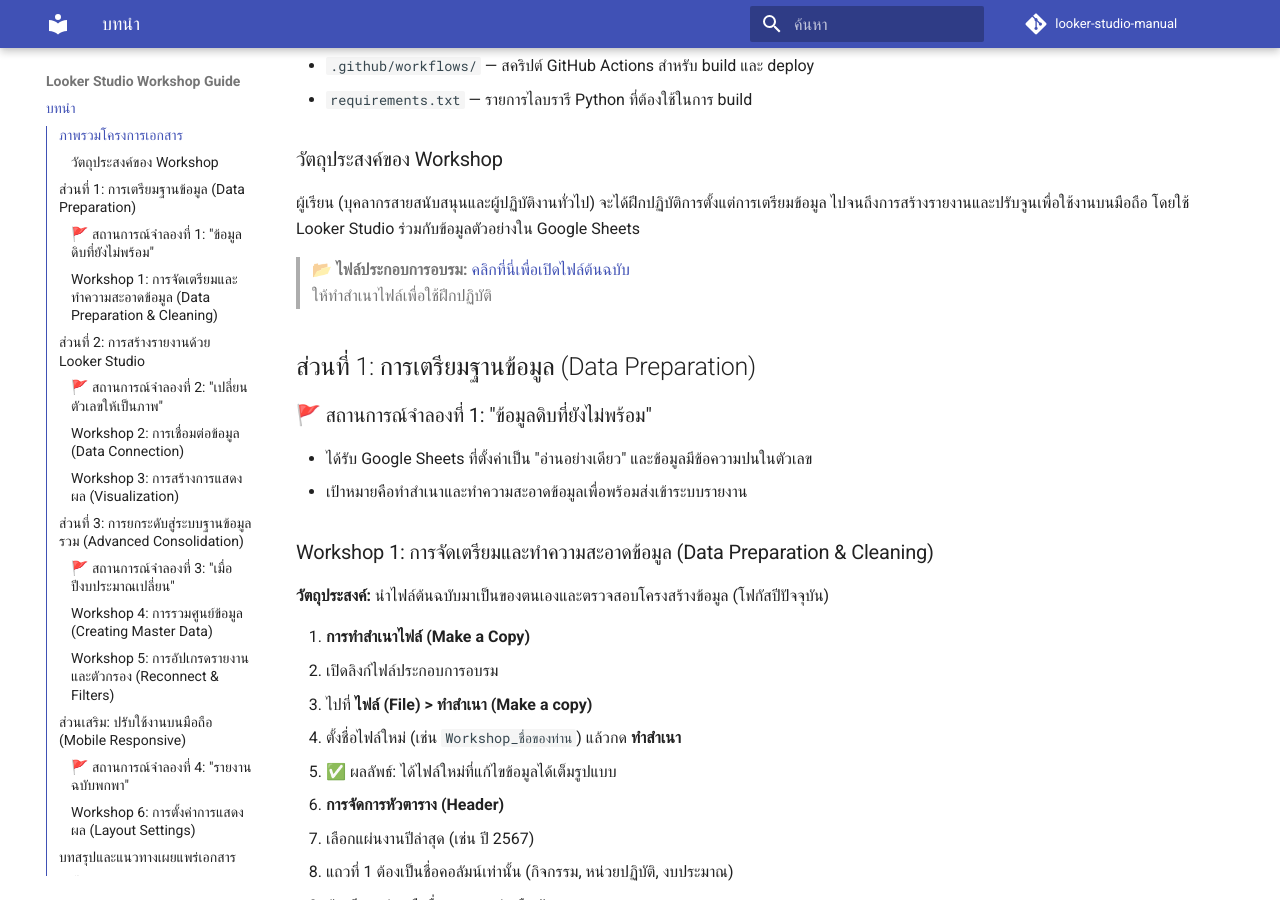
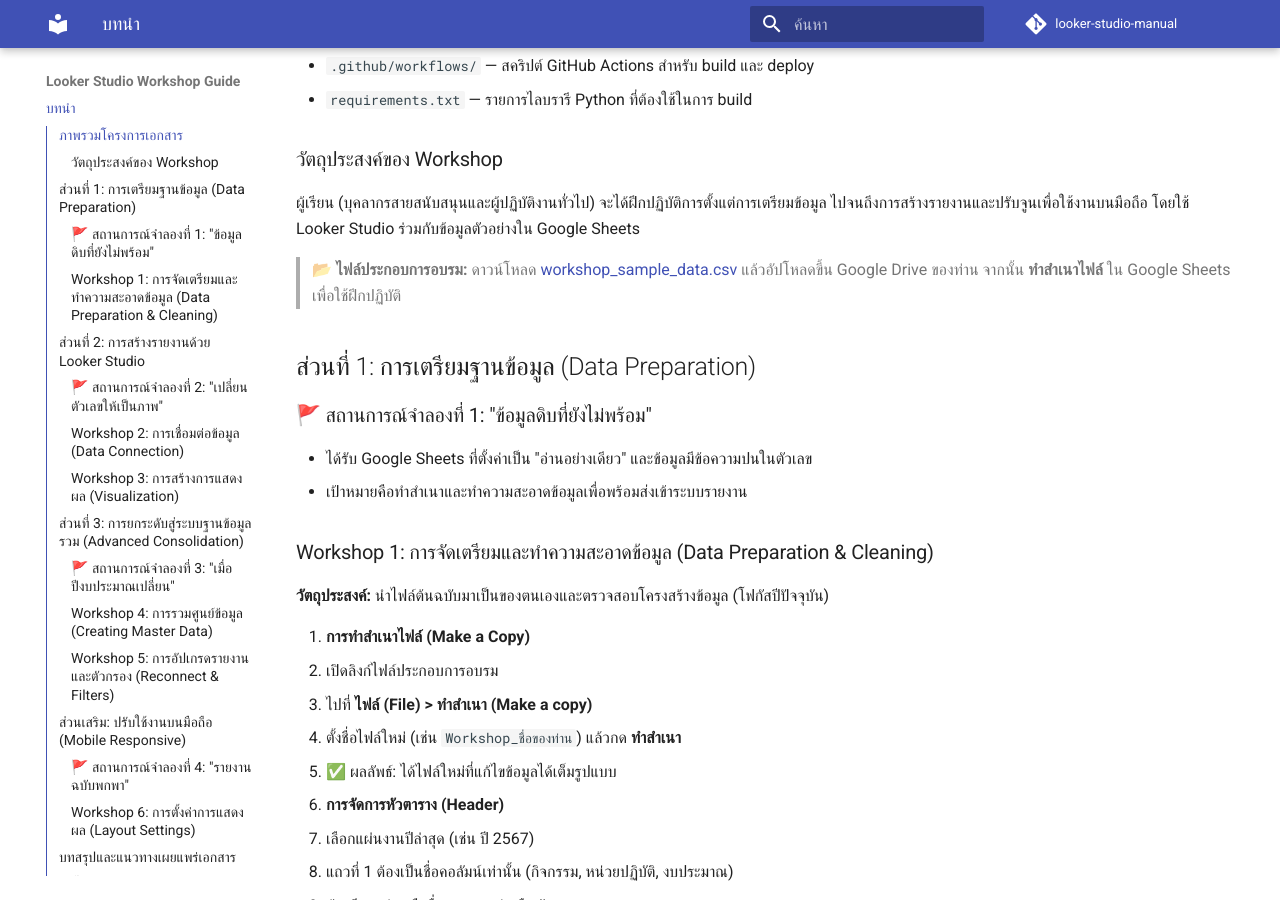
Before and after one commit to weeix/looker-studio-manual, an MkDocs documentation site: the page built from docs/index.md, in a window 1280 px wide and 900 px high, scrolled down 312 px. Built offline with MkDocs 1.6.1 and Material for MkDocs 9.7.7, drawn with Linux system fonts in a browser that asks for light colours; comment, search, counter and statistics services are not loaded.

Commit message:
Add sample dataset and fix workshop link

```diff
--- /dev/null
+++ b/docs/assets/workshop_sample_data.csv
@@ -0,0 +1,4 @@
+ปีงบประมาณ,ชื่อกิจกรรม,หน่วยปฏิบัติ,งบประมาณ,ยอดเบิกจ่าย,แหล่งงบประมาณ
+2567,อบรมเชิงปฏิบัติการการเงิน,ส่วนกลาง,500000,320000,ส่วนกลาง
+2567,ติดตั้งระบบเครือข่าย,ส่วนภูมิภาค,350000,210000,ส่วนภูมิภาค
+2567,ปรับปรุงฐานข้อมูลกลาง,ส่วนกลาง,420000,260000,ส่วนกลาง
--- a/docs/index.md
+++ b/docs/index.md
@@ -11,8 +11,8 @@
 ### วัตถุประสงค์ของ Workshop
 ผู้เรียน (บุคลากรสายสนับสนุนและผู้ปฏิบัติงานทั่วไป) จะได้ฝึกปฏิบัติการตั้งแต่การเตรียมข้อมูล ไปจนถึงการสร้างรายงานและปรับจูนเพื่อใช้งานบนมือถือ โดยใช้ Looker Studio ร่วมกับข้อมูลตัวอย่างใน Google Sheets
 
-> 📂 **ไฟล์ประกอบการอบรม:** [คลิกที่นี่เพื่อเปิดไฟล์ต้นฉบับ](#)
-> ให้ทำสำเนาไฟล์เพื่อใช้ฝึกปฏิบัติ
+> 📂 **ไฟล์ประกอบการอบรม:** ดาวน์โหลด [workshop_sample_data.csv](assets/workshop_sample_data.csv)
+> แล้วอัปโหลดขึ้น Google Drive ของท่าน จากนั้น **ทำสำเนาไฟล์** ใน Google Sheets เพื่อใช้ฝึกปฏิบัติ
 
 ## ส่วนที่ 1: การเตรียมฐานข้อมูล (Data Preparation)
 
```
